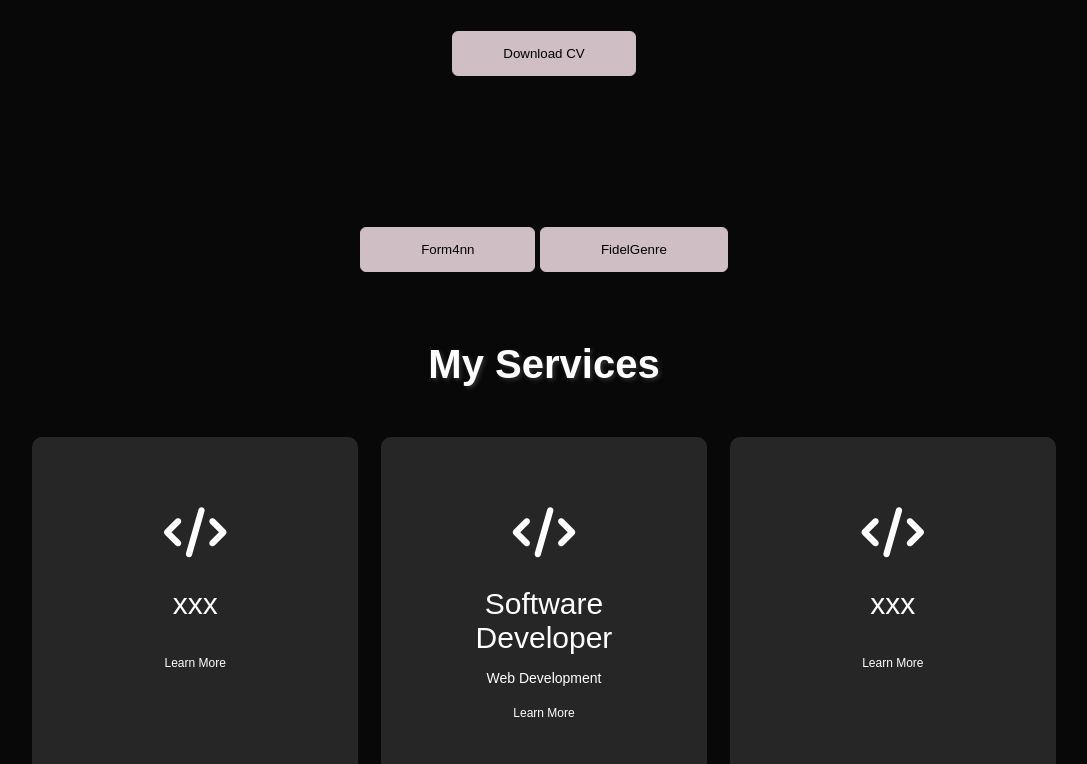
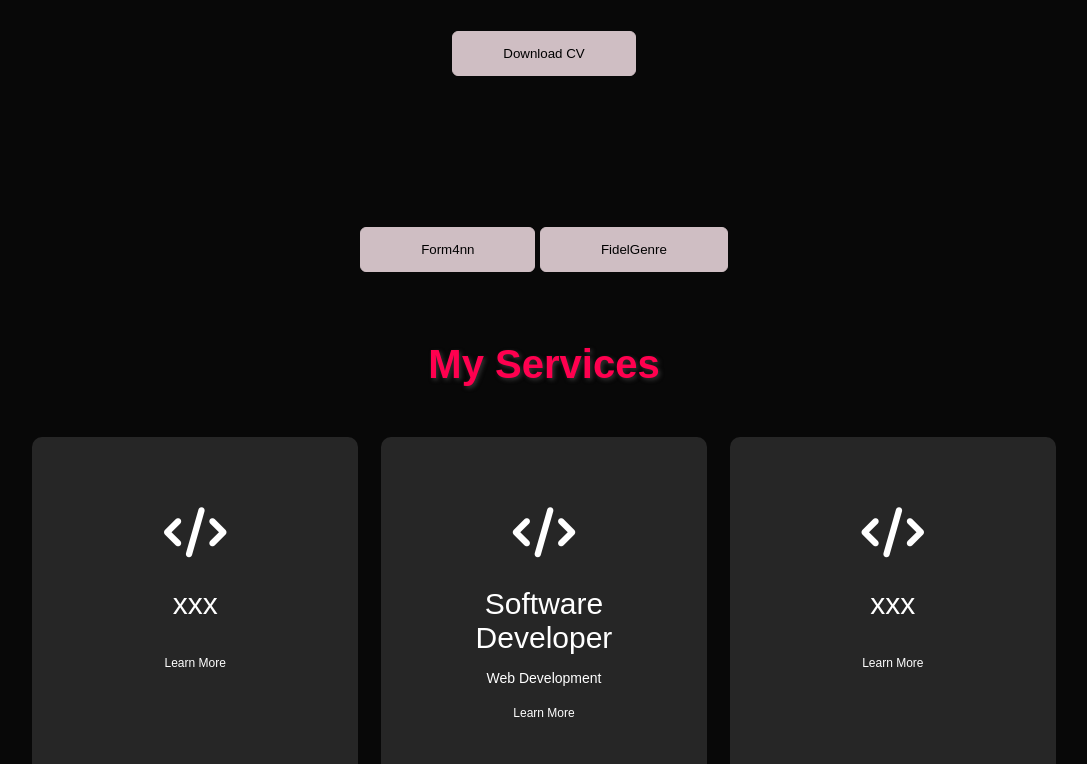
Before and after one commit to FidelGenre/portfolio, a plain HTML site: page index.html in a window 1280 px wide. In both pictures the pointer is over the element "My Services". Shown: the part 2653-3417 px from the top of the page, without its empty margins (96-1183 px from the left). Drawn offline with Linux system fonts and the light colour scheme.

Commit message:
subtitle

```diff
--- a/style.css
+++ b/style.css
@@ -68,7 +68,7 @@ body{
     text-shadow: 2px 2px 4px #333;
 }
 
-.sub-title:hover{
+.sub-title1:hover{
     color: #ff004f;
 }
 
```
